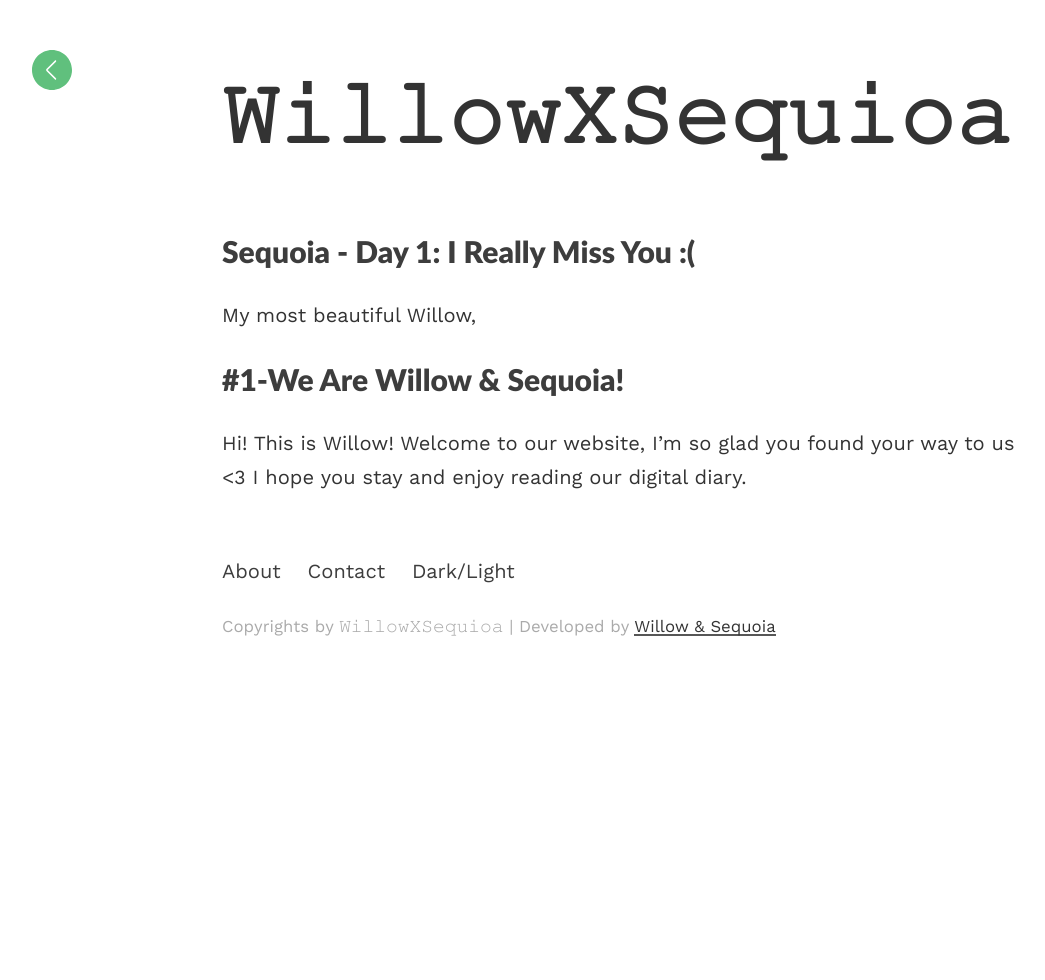
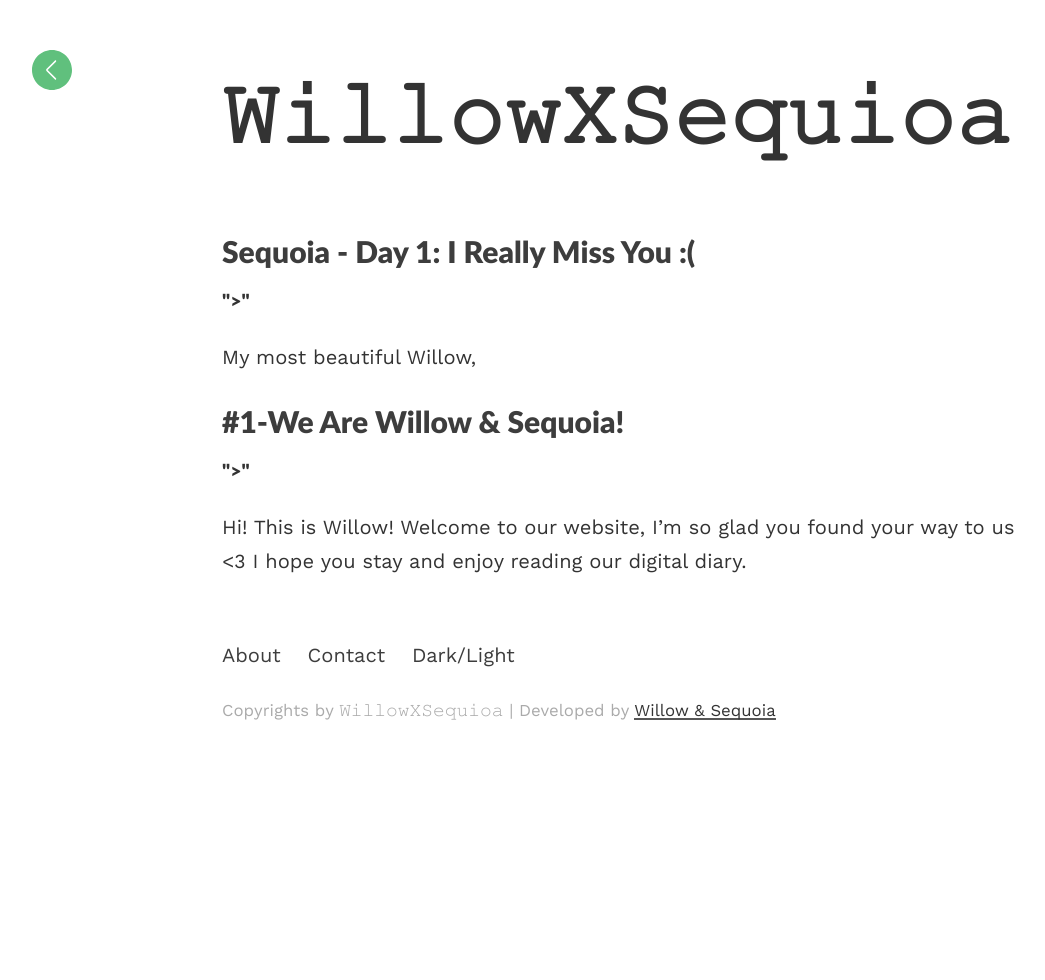
Before and after one commit to willowxsequoia/willowxsequoia.github.io, a Jekyll site: the page built from index.html, in a window 1280 px wide. Shown: the whole page, without its empty margins (18-1063 px from the left). Built offline with Jekyll 4.4.1, drawn with Linux system fonts in a browser that asks for light colours; the list of posts is cut into pages by our own code.

Commit message:
Update index.html

```diff
--- a/index.html
+++ b/index.html
@@ -4,7 +4,7 @@
 <h1 class="headline">{{site.title}}</h1>
 <div class="article-list">
   {% for post in paginator.posts %}
-    <h2><a href="{{post.url | prepend: site.baseurl}}">{{post.title}}</a></h2>
+    <h2><a href="{{post.url | prepend: site.baseurl}}">{{post.title}}</a></h2><h3 class="meta"><small>">"{{page.subtitle}}</small></h3>
     <p>{{post.excerpt | strip_html}}</p>
   {% endfor %}
 </div>
```
